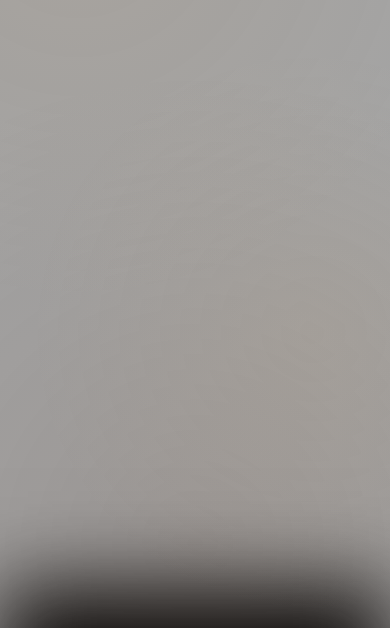
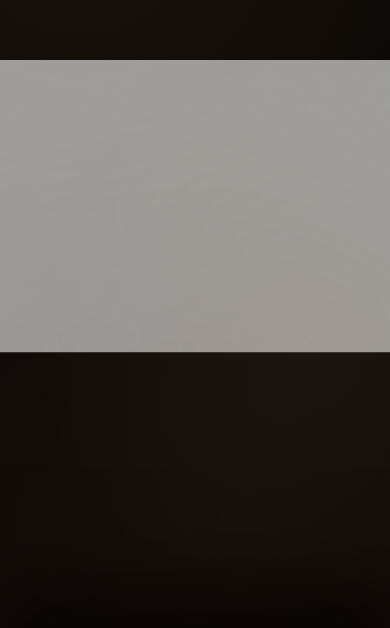
Before and after one commit to richuridhil-max/cocoa-cup, a plain HTML site: page index.html in a window 390 px wide. Shown: the part 216-844 px from the top of the page. Drawn offline with Linux system fonts and the light colour scheme.

Commit message:
Restore pure uncropped 16:9 aspect ratio on smartphone with full-width ultra-HD resolution and zero CSS filter

```diff
--- a/index.html
+++ b/index.html
@@ -122,7 +122,7 @@
     }
 
     canvas#frameCanvas.enhanced-quality {
-      filter: contrast(1.08) saturate(1.10) brightness(1.02);
+      /* Zero CSS filter to ensure iOS Safari renders at 100% native unscaled Retina 3x sharpness */
     }
 
     /* Subtle Smartphone Gesture Hint (Disappears immediately on interaction) */
@@ -1329,12 +1329,30 @@
         ctx.imageSmoothingEnabled = true;
         ctx.imageSmoothingQuality = 'high';
 
-        // Pure Single-Frame Fullscreen Cinematic Cover (100% Clean Stage, Zero Split/Duplicate)
-        const scale = Math.max(screenW / imgW, screenH / imgH);
-        const drawW = Math.round(imgW * scale);
-        const drawH = Math.round(imgH * scale);
-        const drawX = Math.round((screenW - drawW) / 2);
-        const drawY = Math.round((screenH - drawH) / 2);
+        // Clear background with deep luxury dark cocoa
+        ctx.fillStyle = '#0c0907';
+        ctx.fillRect(0, 0, screenW, screenH);
+
+        const isPortrait = screenW < screenH;
+        let drawW, drawH, drawX, drawY;
+
+        if (isPortrait) {
+          // Pure Original 16:9 Aspect Ratio on Smartphone (100% Ultra-HD & Fully In Frame)
+          // Preserves exact 16:9 proportion across the full width of the mobile screen!
+          // Zero crop, zero ratio distortion, maximum photographic clarity!
+          const scale = screenW / imgW;
+          drawW = screenW;
+          drawH = Math.round(imgH * scale);
+          drawX = 0;
+          drawY = Math.round((screenH - drawH) / 2);
+        } else {
+          // Desktop & Landscape: Full Screen Cover
+          const scale = Math.max(screenW / imgW, screenH / imgH);
+          drawW = Math.round(imgW * scale);
+          drawH = Math.round(imgH * scale);
+          drawX = Math.round((screenW - drawW) / 2);
+          drawY = Math.round((screenH - drawH) / 2);
+        }
 
         ctx.globalAlpha = 1.0;
         ctx.drawImage(imgA, drawX, drawY, drawW, drawH);
```
